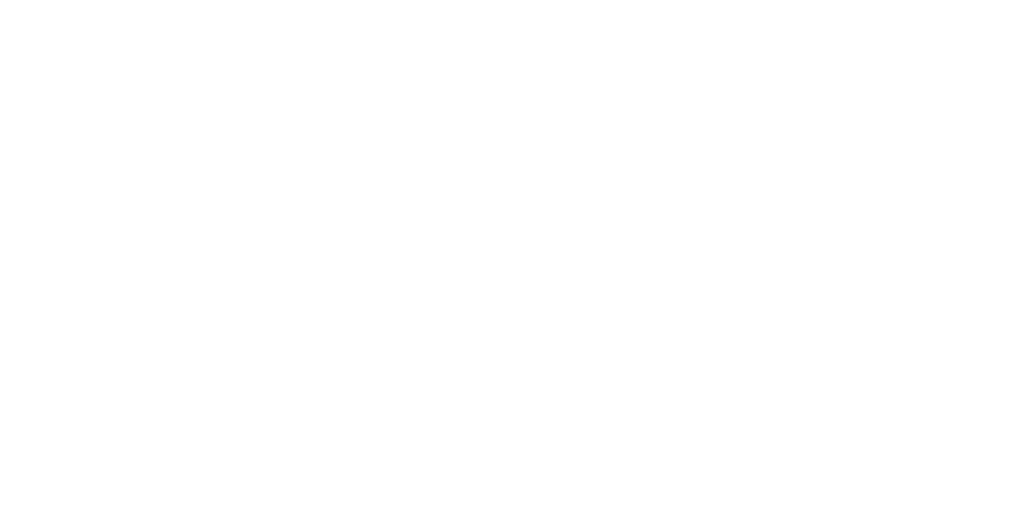
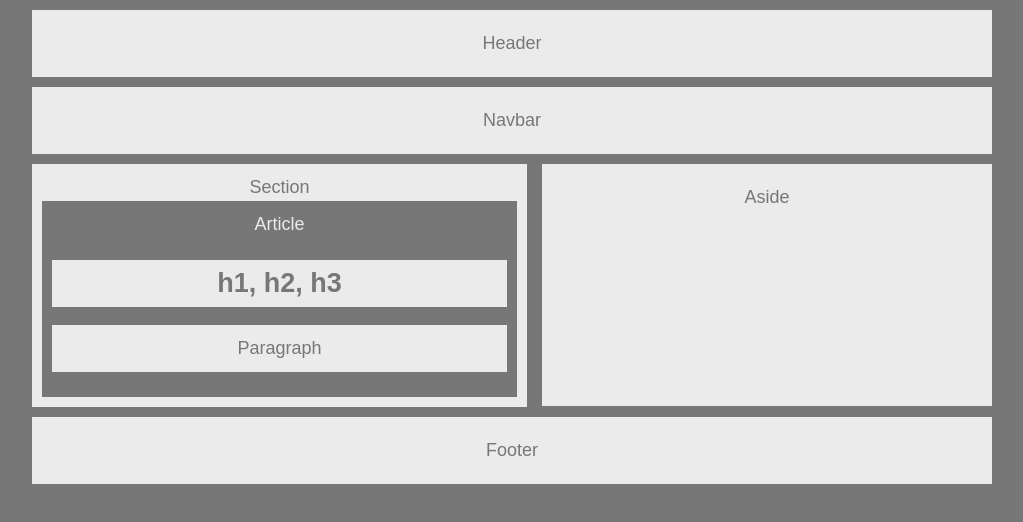
Before and after one commit to race-briggs/HW-Wireframe, a plain HTML site: page index.html in a window 1280 px wide. Shown: the whole page, without its empty margins (128-1151 px from the left). Drawn offline with Linux system fonts and the light colour scheme.

Commit message:
finalized wireframe layout

```diff
--- a/index.html
+++ b/index.html
@@ -4,34 +4,36 @@
   <meta charset="UTF-8">
   <meta name="viewport" content="width=device-width, initial-scale=1.0">
   <meta http-equiv="X-UA-Compatible" content="ie=edge">
-  <style rel="stylesheet" type="text/css" href="style.css"></style>
+  <link rel="stylesheet" type="text/css" href="style.css">
   <title>Document</title>
 </head>
 <body>
+
   <header>
-
+    Header
   </header>
   <nav>
-
+    Navbar
   </nav>
-  <aside>
-    <h2>
-
-    </h2>
-  </aside>
+  <div class="container">
   <section>
-    <h2>
-
-    </h2>
+    Section
     <article>
-      <h3>
-
-      </h3>
+      Article
+      <h2>
+        h1, h2, h3
+      </h2>
       <p>
-
+        Paragraph
       </p>
     </article>
   </section>
-
+    <aside>
+      Aside
+    </aside>
+  </div>
+  <footer>
+    Footer
+  </footer>
 </body>
 </html>
--- a/style.css
+++ b/style.css
@@ -8,17 +8,38 @@ body {
   background: #777;
   width: 960px;
   font-size: 18px;
+  line-height: 150%;
+  margin: 0 auto;
 }
 
 header, nav, section, aside, footer {
+  padding: 20px;
+  text-align: center;
   background: #ebebeb;
+  margin-top: 10px;
 }
 
 article {
   color: #ebebeb;
   background: #777;
+  padding: 10px;
+}
+
+p, h2 {
+  padding: 10px;
+  background-color: #ebebeb;
+  color: #777;
+  margin-bottom: 15px;
 }
 
 section {
+  padding: 10px;
+  display: inline-block;
   width: 495px;
 }
+
+aside {
+  float: right;
+  width: 450px;
+  height: 242.07px;
+}
```
